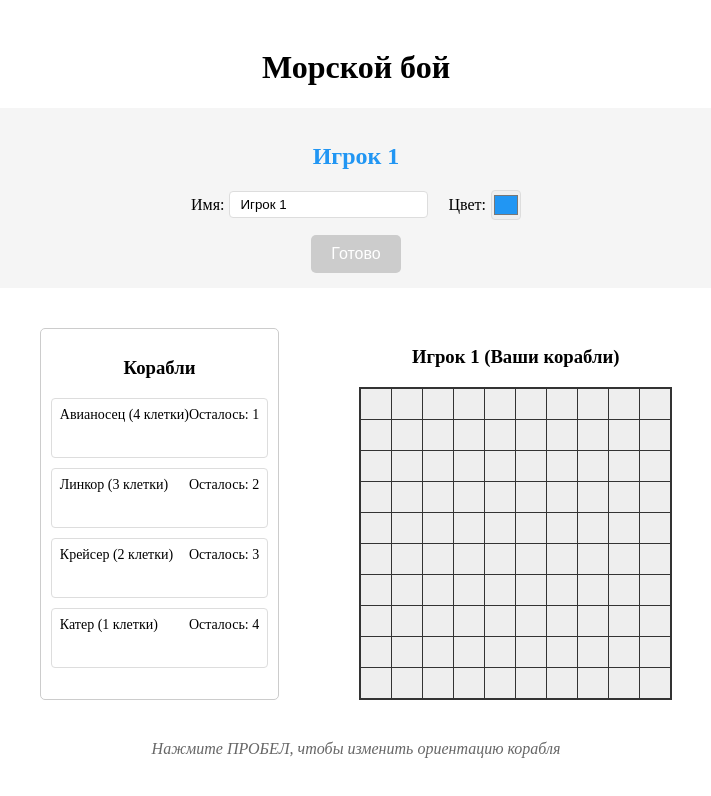
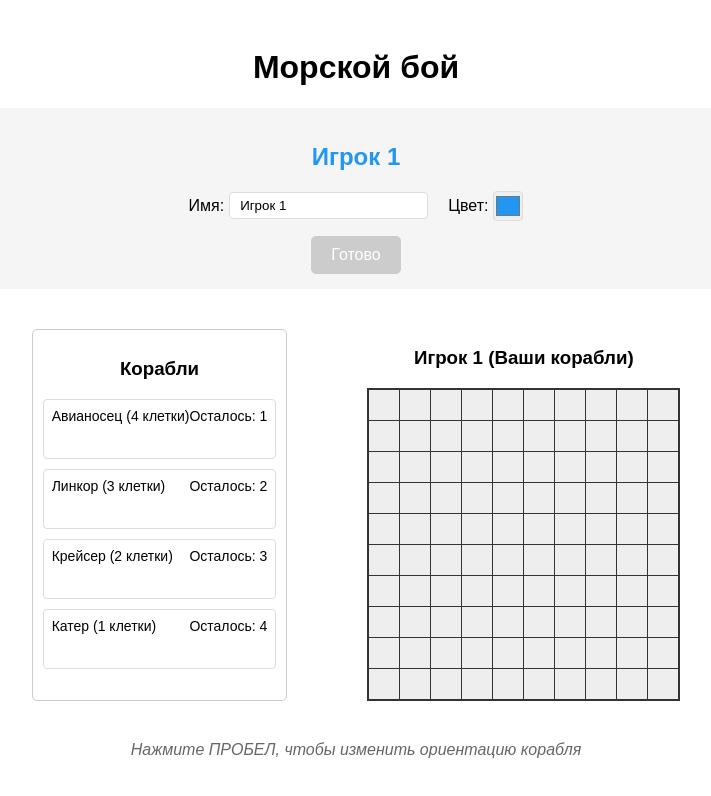
Before and after one commit to polinaemelyanova/buttleship, a Nuxt app: page / in a window 1280 px wide. Shown: the top 796 px of the page, without its empty margins (284-995 px from the left). Built offline with nearby package versions, Linux system fonts and the light colour scheme.

Commit message:
Add fonts.

```diff
--- a/nuxt.config.ts
+++ b/nuxt.config.ts
@@ -1,5 +1,6 @@
 // https://nuxt.com/docs/api/configuration/nuxt-config
 export default defineNuxtConfig({
   compatibilityDate: '2024-11-01',
-  devtools: { enabled: true }
+  devtools: { enabled: true },
+  modules: ['@nuxt/fonts']
 })
--- a/package.json
+++ b/package.json
@@ -15,5 +15,8 @@
     "sass": "^1.86.2",
     "vue": "^3.5.13",
     "vue-router": "^4.5.0"
+  },
+  "devDependencies": {
+    "@nuxt/fonts": "^0.11.1"
   }
 }
--- a/pages/index.vue
+++ b/pages/index.vue
@@ -196,7 +196,13 @@ onBeforeUnmount(() => {
 });
 </script>
 
+
 <style lang="scss" scoped>
+
+* {
+  font-family: 'Lora', sans-serif;
+}
+
 .game-container {
   max-width: 1200px;
   margin: 0 auto;
```
Also changed, not shown: 1 other file (tests, documents, lock files or other folders).
